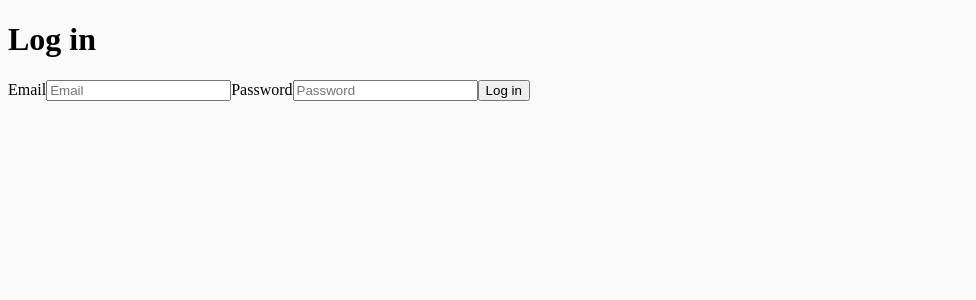
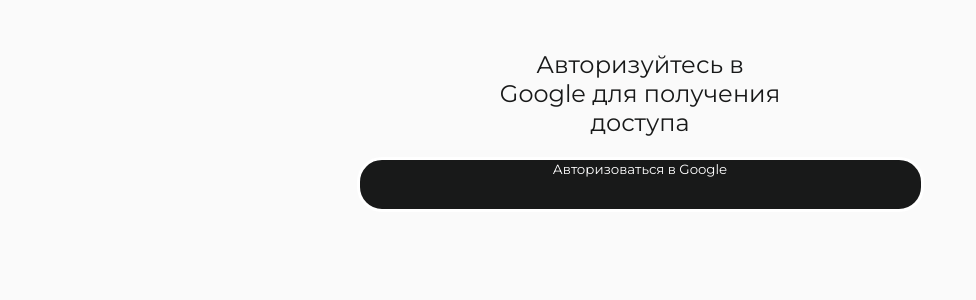
Before and after one commit to kporcelainluv/questionary_project, a React (Create React App) app: page /login in a window 1280 px wide. Shown: the top 300 px of the page, without its empty margins (0-976 px from the left). Built offline with nearby package versions, Linux system fonts and the light colour scheme; no server answers.

Commit message:
refactor login page

```diff
--- a/src/components/Login.js
+++ b/src/components/Login.js
@@ -1,7 +1,36 @@
 import React, { useCallback, useContext } from "react";
 import { withRouter, Redirect } from "react-router";
+import * as firebase from "firebase/app";
+import styled from "styled-components";
+
 import { firebaseApp } from "../base";
 import { AuthContext } from "../Auth.js";
+import { MediaWidth } from "../consts";
+
+const Button = styled.button`
+  background-color: #181919;
+  height: 50px;
+  display: flex;
+  margin: 20px auto 50px;
+  justify-content: center;
+  color: white;
+  border-radius: 25px;
+  border: 3px solid white;
+  width: 300px;
+  font-family: "Montserrat", "PT Sans", sans-serif;
+  @media ${MediaWidth.TABLET} {
+    width: 567px;
+    height: 55px;
+  }
+`;
+const Heading = styled.h2`
+  font-family: "Montserrat", "PT Sans", sans-serif;
+  color: #181919;
+  font-weight: 500;
+  text-align: center;
+  margin: 50px auto 20px;
+  max-width: 300px;
+`;
 
 const Login = ({ history }) => {
   const handleLogin = useCallback(
@@ -25,28 +54,52 @@
     [history]
   );
 
+  const handleGoogleAuth = () => {
+    const provider = new firebase.auth.GoogleAuthProvider();
+
+    firebase
+      .auth()
+      .signInWithPopup(provider)
+      .then(function(result) {
+        const token = result.credential.accessToken;
+        const user = result.user;
+        console.log({ token, user });
+        console.log(user.email);
+        if (
+          user.email !== "zhukovaksusha@gmail.com" &&
+          user.email !== "muazhukova@gmail.com"
+        ) {
+          firebase
+            .auth()
+            .signOut()
+            .then(
+              function() {
+                console.log("Signed Out");
+              },
+              function(error) {
+                console.error("Sign Out Error", error);
+              }
+            );
+        }
+      })
+      .catch(function(error) {
+        const errorCode = error.code;
+        const errorMessage = error.message;
+        const email = error.email;
+        const credential = error.credential;
+      });
+  };
+
   const { currentUser } = useContext(AuthContext);
 
-  console.log({ currentUser });
   if (currentUser) {
-    console.log("redirencting to list");
     return <Redirect from="*" to="/list/" />;
   }
 
   return (
     <div>
-      <h1>Log in</h1>
-      <form onSubmit={handleLogin}>
-        <label>
-          Email
-          <input name="email" type="email" placeholder="Email" />
-        </label>
-        <label>
-          Password
-          <input name="password" type="password" placeholder="Password" />
-        </label>
-        <button type="submit">Log in</button>
-      </form>
+      <Heading>Авторизуйтесь в Google для получения доступа</Heading>
+      <Button onClick={handleGoogleAuth}>Авторизоваться в Google</Button>
     </div>
   );
 };
```
